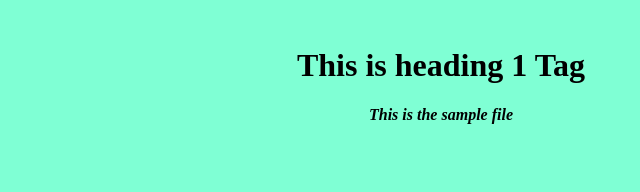
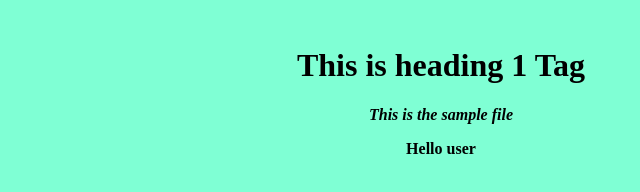
Before and after one commit to harshanp2003/Sample, a plain HTML site: page index.html in a window 1280 px wide. Shown: the full height of the page, 199-839 px from the left. Drawn offline with Linux system fonts and the light colour scheme.

Commit message:
Added bold b tag

```diff
--- a/index.html
+++ b/index.html
@@ -12,7 +12,7 @@
     <center>
         <h1>This is heading 1 Tag</h1>
         <p style="font-weight: 700;"><i>This is the sample file</i></p>
-
+        <b>Hello user</b>
 
     </center>
 
```
